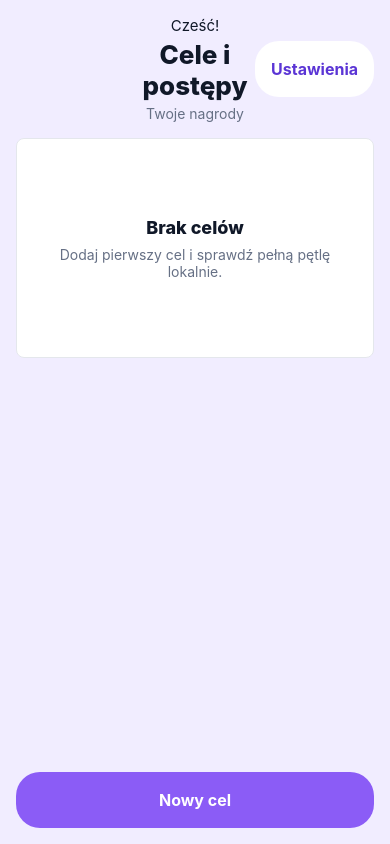
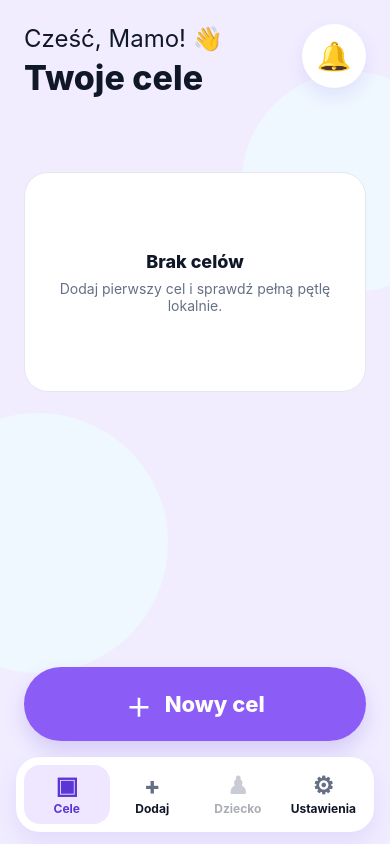
Before and after one commit to rciesielski3/unpeeky, a React Native app: screen / in a window 390 px wide. Both pictures are taken after a click on the button "Kontynuuj". Built offline with nearby package versions, Linux system fonts and the light colour scheme.

Commit message:
feat: align goals screen with mockup

```diff
--- a/App.tsx
+++ b/App.tsx
@@ -2,6 +2,7 @@ import { useEffect, useMemo, useRef, useState } from "react";
 import { Alert, Platform, SafeAreaView, StatusBar as NativeStatusBar, StyleSheet, Text, View } from "react-native";
 import { StatusBar } from "expo-status-bar";
 
+import { BottomNav } from "./src/components/BottomNav";
 import { AddGoalScreen } from "./src/screens/AddGoalScreen";
 import { ApproveTaskScreen } from "./src/screens/ApproveTaskScreen";
 import { ChildScreen } from "./src/screens/ChildScreen";
@@ -129,6 +130,15 @@ export default function App() {
     setRoute("goals");
   }
 
+  function handleOpenChildTab() {
+    if (!activeGoal) {
+      setRoute("goals");
+      return;
+    }
+
+    setRoute("child");
+  }
+
   if (!isHydrated || !settings) {
     return (
       <SafeAreaView style={styles.safeArea}>
@@ -185,11 +195,25 @@ export default function App() {
       ) : null}
     </>
   );
+  const shouldShowBottomNav = Boolean(settings.appMode) && route !== "approveTask";
+  const routeBackground = getRouteBackground(route);
 
   return (
-    <SafeAreaView style={styles.safeArea}>
+    <SafeAreaView style={[styles.safeArea, { backgroundColor: routeBackground }]}>
       <StatusBar style="dark" />
-      <View style={styles.app}>{screen}</View>
+      <View style={[styles.app, { backgroundColor: routeBackground }]}>
+        <View style={styles.screenSlot}>{screen}</View>
+        {shouldShowBottomNav ? (
+          <BottomNav
+            activeRoute={route}
+            hasChildView={Boolean(activeGoal)}
+            onAddGoal={() => setRoute("addGoal")}
+            onOpenChild={handleOpenChildTab}
+            onOpenGoals={() => setRoute("goals")}
+            onOpenSettings={() => setRoute("settings")}
+          />
+        ) : null}
+      </View>
     </SafeAreaView>
   );
 }
@@ -203,6 +227,9 @@ const styles = StyleSheet.create({
   app: {
     flex: 1
   },
+  screenSlot: {
+    flex: 1
+  },
   loading: {
     alignItems: "center",
     flex: 1,
@@ -213,3 +240,18 @@ const styles = StyleSheet.create({
     fontSize: 16
   }
 });
+
+function getRouteBackground(route: AppRoute): string {
+  switch (route) {
+    case "addGoal":
+      return colors.addBackground;
+    case "child":
+      return colors.childBackground;
+    case "settings":
+      return colors.settingsBackground;
+    case "approveTask":
+    case "goals":
+    default:
+      return colors.parentBackground;
+  }
+}
--- /dev/null
+++ b/src/components/BottomNav.tsx
@@ -0,0 +1,107 @@
+import { Pressable, StyleSheet, Text, View } from "react-native";
+
+import { strings } from "../i18n/strings";
+import type { AppRoute } from "../navigation/routes";
+import { colors, fonts, radii, spacing } from "../ui/theme";
+
+type BottomNavProps = {
+  activeRoute: AppRoute;
+  hasChildView: boolean;
+  onAddGoal: () => void;
+  onOpenChild: () => void;
+  onOpenGoals: () => void;
+  onOpenSettings: () => void;
+};
+
+type NavItem = {
+  id: AppRoute;
+  icon: string;
+  label: string;
+  disabled?: boolean;
+  onPress: () => void;
+};
+
+export function BottomNav({
+  activeRoute,
+  hasChildView,
+  onAddGoal,
+  onOpenChild,
+  onOpenGoals,
+  onOpenSettings
+}: BottomNavProps) {
+  const items: NavItem[] = [
+    { id: "goals", icon: "▣", label: strings.navigation.goals, onPress: onOpenGoals },
+    { id: "addGoal", icon: "+", label: strings.navigation.add, onPress: onAddGoal },
+    { id: "child", disabled: !hasChildView, icon: "♟", label: strings.navigation.child, onPress: onOpenChild },
+    { id: "settings", icon: "⚙", label: strings.navigation.settings, onPress: onOpenSettings }
+  ];
+
+  return (
+    <View style={styles.wrap}>
+      {items.map((item) => {
+        const isActive = activeRoute === item.id;
+
+        return (
+          <Pressable
+            accessibilityLabel={item.label}
+            accessibilityRole="button"
+            accessibilityState={{ disabled: item.disabled, selected: isActive }}
+            disabled={item.disabled}
+            key={item.id}
+            onPress={item.onPress}
+            style={[styles.item, isActive && styles.activeItem, item.disabled && styles.disabledItem]}
+          >
+            <Text style={[styles.icon, isActive && styles.activeText]}>{item.icon}</Text>
+            <Text style={[styles.label, isActive && styles.activeText]}>{item.label}</Text>
+          </Pressable>
+        );
+      })}
+    </View>
+  );
+}
+
+const styles = StyleSheet.create({
+  wrap: {
+    alignItems: "center",
+    alignSelf: "stretch",
+    backgroundColor: colors.surface,
+    borderRadius: radii.lg,
+    flexDirection: "row",
+    justifyContent: "space-between",
+    marginBottom: spacing.md,
+    marginHorizontal: spacing.lg,
+    padding: spacing.sm,
+    shadowColor: colors.primaryDark,
+    shadowOffset: { height: 10, width: 0 },
+    shadowOpacity: 0.1,
+    shadowRadius: 24
+  },
+  item: {
+    alignItems: "center",
+    borderRadius: radii.md,
+    flex: 1,
+    gap: 2,
+    paddingVertical: spacing.sm
+  },
+  activeItem: {
+    backgroundColor: colors.primarySoft
+  },
+  disabledItem: {
+    opacity: 0.35
+  },
+  icon: {
+    color: colors.textMuted,
+    fontFamily: fonts.heading,
+    fontSize: 24,
+    fontWeight: "800",
+    lineHeight: 26
+  },
+  label: {
+    color: colors.text,
+    fontSize: 12,
+    fontWeight: "700"
+  },
+  activeText: {
+    color: colors.primaryDark
+  }
+});
--- a/src/components/ProgressBar.tsx
+++ b/src/components/ProgressBar.tsx
@@ -3,13 +3,14 @@ import { StyleSheet, View } from "react-native";
 import { colors } from "../ui/theme";
 
 type ProgressBarProps = {
+  color?: string;
   progress: number;
 };
 
-export function ProgressBar({ progress }: ProgressBarProps) {
+export function ProgressBar({ color = colors.accent, progress }: ProgressBarProps) {
   return (
     <View style={styles.track}>
-      <View style={[styles.fill, { width: `${Math.min(1, Math.max(0, progress)) * 100}%` }]} />
+      <View style={[styles.fill, { backgroundColor: color, width: `${Math.min(1, Math.max(0, progress)) * 100}%` }]} />
     </View>
   );
 }
--- a/src/i18n/strings.ts
+++ b/src/i18n/strings.ts
@@ -56,8 +56,8 @@ export const strings = {
     backButton: "Wróć"
   },
   goals: {
-    greeting: "Cześć!",
-    title: "Cele i postępy",
+    greeting: "Cześć, Mamo! 👋",
+    title: "Twoje cele",
     subtitle: "Twoje nagrody",
     settingsButton: "Ustawienia",
     emptyTitle: "Brak celów",
@@ -74,6 +74,12 @@ export const strings = {
     thumbnailLabel: (rewardName: string) => `Zdjęcie nagrody: ${rewardName}`,
     cardProgress: (childName: string, completedTasks: number, totalTasks: number) =>
       `${childName} - ${completedTasks}/${totalTasks}`
+  },
+  navigation: {
+    goals: "Cele",
+    add: "Dodaj",
+    child: "Dziecko",
+    settings: "Ustawienia"
   },
   settings: {
     title: "Ustawienia",
--- a/src/screens/GoalsScreen.tsx
+++ b/src/screens/GoalsScreen.tsx
@@ -32,16 +32,21 @@ export function GoalsScreen({
 
   return (
     <View style={styles.screen}>
+      <View style={styles.glowTop} />
+      <View style={styles.glowBottom} />
       <View style={styles.header}>
-        <View style={styles.headerSide} />
         <View style={styles.headerCopy}>
           <Text style={styles.hello}>{strings.goals.greeting}</Text>
           <Text style={styles.title}>{strings.goals.title}</Text>
-          <Text style={styles.subtitle}>{strings.goals.subtitle}</Text>
         </View>
-        <View style={[styles.headerSide, styles.headerAction]}>
-          <Button label={strings.goals.settingsButton} onPress={onOpenSettings} variant="ghost" />
-        </View>
+        <Pressable
+          accessibilityLabel={strings.goals.settingsButton}
+          accessibilityRole="button"
+          onPress={onOpenSettings}
+          style={styles.settingsCircle}
+        >
+          <Text style={styles.settingsIcon}>🔔</Text>
+        </Pressable>
       </View>
 
       <FlatList
@@ -54,8 +59,11 @@ export function GoalsScreen({
         contentContainerStyle={styles.list}
         data={sortedGoals}
         keyExtractor={(goal) => goal.id}
-        renderItem={({ item }) => {
+        renderItem={({ index, item }) => {
           const isCompleted = isGoalComplete(item);
+          const progress = getGoalProgress(item);
+          const progressPercent = Math.round(progress * 100);
+          const progressColor = getGoalAccent(index);
 
           return (
             <View style={[styles.card, isCompleted && styles.completedCard]}>
@@ -70,23 +78,37 @@ export function GoalsScreen({
                   <View style={styles.cardCopy}>
                     <View style={styles.titleRow}>
                       <Text style={styles.cardTitle}>{item.rewardName}</Text>
-                      {isCompleted ? (
-                        <View style={styles.completedBadge}>
-                          <Text style={styles.completedBadgeText}>{strings.goals.completedBadge}</Text>
-                        </View>
-                      ) : null}
+                      <Pressable
+                        accessibilityLabel={strings.goals.deleteButton}
+                        accessibilityRole="button"
+                        onPress={() => onDeleteGoal(item.id)}
+                        style={styles.menuButton}
+                      >
+                        <Text style={styles.menuDots}>⋮</Text>
+                      </Pressable>
                     </View>
                     <View style={styles.childRow}>
                       <AvatarBadge avatarId={item.avatarId} size="sm" />
-                      <Text style={styles.meta}>
-                        {strings.goals.cardProgress(item.childName, item.completedTasks, item.totalTasks)}
-                      </Text>
+                      <Text style={styles.childName}>{item.childName}</Text>
                     </View>
+                    <Text style={styles.tasksText}>
+                      <Text style={[styles.completedTasks, { color: progressColor }]}>{item.completedTasks}</Text>
+                      {` / ${item.totalTasks} zadań`}
+                    </Text>
+                    <View style={styles.progressRow}>
+                      <View style={styles.progressWrap}>
+                        <ProgressBar color={progressColor} progress={progress} />
+                      </View>
+                      <Text style={styles.percent}>{progressPercent}%</Text>
+                    </View>
+                    {isCompleted ? (
+                      <View style={styles.completedBadge}>
+                        <Text style={styles.completedBadgeText}>{strings.goals.completedBadge}</Text>
+                      </View>
+                    ) : null}
                   </View>
                 </View>
-                <ProgressBar progress={getGoalProgress(item)} />
               </Pressable>
-              <Button label={strings.goals.deleteButton} onPress={() => onDeleteGoal(item.id)} variant="ghost" />
             </View>
           );
         }}
@@ -101,7 +123,15 @@ export function GoalsScreen({
       ) : null}
 
       <View style={styles.footer}>
-        <Button disabled={hasReachedFreeLimit} label={strings.goals.newGoalButton} onPress={onAddGoal} />
+        <Pressable
+          accessibilityRole="button"
+          disabled={hasReachedFreeLimit}
+          onPress={onAddGoal}
+          style={[styles.addButton, hasReachedFreeLimit && styles.disabledButton]}
+        >
+          <Text style={styles.addIcon}>+</Text>
+          <Text style={styles.addButtonText}>{strings.goals.newGoalButton}</Text>
+        </Pressable>
       </View>
     </View>
   );
@@ -111,54 +141,78 @@ const styles = StyleSheet.create({
   screen: {
     flex: 1,
     backgroundColor: colors.parentBackground,
-    padding: spacing.lg
+    overflow: "hidden",
+    paddingHorizontal: spacing.xl,
+    paddingTop: spacing.xl
+  },
+  glowTop: {
+    backgroundColor: colors.parentBackgroundSoft,
+    borderRadius: 180,
+    height: 220,
+    position: "absolute",
+    right: -72,
+    top: 72,
+    width: 220
+  },
+  glowBottom: {
+    backgroundColor: colors.parentBackgroundSoft,
+    borderRadius: 220,
+    bottom: 84,
+    height: 260,
+    left: -92,
+    position: "absolute",
+    width: 260
   },
   header: {
-    alignItems: "center",
+    alignItems: "flex-start",
     flexDirection: "row",
-    justifyContent: "center",
-    marginBottom: spacing.lg,
-    minHeight: 72
-  },
-  headerSide: {
-    flexBasis: 112,
-    flexShrink: 0
+    justifyContent: "space-between",
+    marginBottom: spacing.xl,
+    minHeight: 124
   },
   headerCopy: {
-    alignItems: "center",
-    flex: 1
-  },
-  headerAction: {
-    alignItems: "flex-end"
+    flex: 1,
+    paddingRight: spacing.lg
   },
   title: {
     color: colors.text,
     fontFamily: fonts.heading,
-    fontSize: 26,
+    fontSize: 34,
     fontWeight: "800",
-    textAlign: "center"
+    letterSpacing: 0,
+    lineHeight: 40
   },
   hello: {
     color: colors.text,
-    fontSize: 15,
+    fontSize: 24,
     marginBottom: spacing.xs,
-    textAlign: "center"
+    lineHeight: 30
   },
-  subtitle: {
-    color: colors.textMuted,
-    fontSize: 14,
-    marginTop: spacing.xs,
-    textAlign: "center"
+  settingsCircle: {
+    alignItems: "center",
+    backgroundColor: colors.surface,
+    borderRadius: radii.pill,
+    height: 64,
+    justifyContent: "center",
+    shadowColor: colors.primaryDark,
+    shadowOffset: { height: 8, width: 0 },
+    shadowOpacity: 0.1,
+    shadowRadius: 18,
+    width: 64
+  },
+  settingsIcon: {
+    fontSize: 28
   },
   list: {
     flexGrow: 1,
-    gap: spacing.md
+    gap: spacing.xl,
+    paddingBottom: spacing.xl
   },
   empty: {
     alignItems: "center",
     backgroundColor: colors.surface,
     borderColor: colors.border,
-    borderRadius: 8,
+    borderRadius: radii.lg,
     borderWidth: 1,
     gap: spacing.sm,
     justifyContent: "center",
@@ -177,15 +231,12 @@ const styles = StyleSheet.create({
   },
   card: {
     backgroundColor: colors.surface,
-    borderColor: colors.border,
-    borderRadius: radii.lg,
-    borderWidth: 1,
-    gap: spacing.sm,
-    padding: spacing.lg,
+    borderRadius: 24,
+    padding: spacing.md,
     shadowColor: colors.primaryDark,
-    shadowOffset: { height: 8, width: 0 },
+    shadowOffset: { height: 12, width: 0 },
     shadowOpacity: 0.08,
-    shadowRadius: 16
+    shadowRadius: 20
   },
   cardContent: {
     alignSelf: "stretch",
@@ -196,25 +247,27 @@ const styles = StyleSheet.create({
     borderColor: colors.successBorder
   },
   cardHeader: {
-    alignItems: "center",
+    alignItems: "stretch",
     flexDirection: "row",
-    gap: spacing.md
+    gap: spacing.xl
   },
   thumbnail: {
     backgroundColor: colors.surfaceMuted,
-    borderRadius: radii.md,
-    height: 84,
-    width: 84
+    borderRadius: radii.lg,
+    height: 166,
+    width: 166
   },
   cardCopy: {
     flex: 1,
-    gap: spacing.xs
+    gap: spacing.md,
+    justifyContent: "center",
+    paddingVertical: spacing.sm
   },
   titleRow: {
-    alignItems: "center",
+    alignItems: "flex-start",
     flexDirection: "row",
-    flexWrap: "wrap",
-    gap: spacing.sm
+    gap: spacing.sm,
+    justifyContent: "space-between"
   },
   childRow: {
     alignItems: "center",
@@ -223,12 +276,45 @@ const styles = StyleSheet.create({
   },
   cardTitle: {
     color: colors.text,
-    fontSize: 18,
+    flex: 1,
+    fontSize: 20,
+    fontWeight: "800"
+  },
+  childName: {
+    color: colors.textMuted,
+    fontSize: 16,
+    fontWeight: "600"
+  },
+  tasksText: {
+    color: colors.text,
+    fontSize: 16
+  },
+  completedTasks: {
+    fontWeight: "800"
+  },
+  progressRow: {
+    alignItems: "center",
+    flexDirection: "row",
+    gap: spacing.md
+  },
+  progressWrap: {
+    flex: 1
+  },
+  percent: {
+    color: colors.textMuted,
+    fontSize: 14,
     fontWeight: "700"
   },
-  meta: {
+  menuButton: {
+    alignItems: "center",
+    minHeight: 32,
+    minWidth: 28
+  },
+  menuDots: {
     color: colors.textMuted,
-    fontSize: 14
+    fontSize: 28,
+    fontWeight: "800",
+    lineHeight: 28
   },
   completedBadge: {
     backgroundColor: colors.accent,
@@ -242,7 +328,35 @@ const styles = StyleSheet.create({
     fontWeight: "800"
   },
   footer: {
-    paddingTop: spacing.md
+    paddingBottom: spacing.lg,
+    paddingTop: spacing.sm
+  },
+  addButton: {
+    alignItems: "center",
+    backgroundColor: colors.primary,
+    borderRadius: radii.pill,
+    flexDirection: "row",
+    gap: spacing.md,
+    justifyContent: "center",
+    minHeight: 74,
+    shadowColor: colors.primaryDark,
+    shadowOffset: { height: 10, width: 0 },
+    shadowOpacity: 0.18,
+    shadowRadius: 20
+  },
+  disabledButton: {
+    opacity: 0.45
+  },
+  addIcon: {
+    color: colors.surface,
+    fontSize: 42,
+    fontWeight: "300",
+    lineHeight: 46
+  },
+  addButtonText: {
+    color: colors.surface,
+    fontSize: 22,
+    fontWeight: "800"
   },
   limitCard: {
     backgroundColor: colors.surface,
@@ -266,3 +380,9 @@ const styles = StyleSheet.create({
 function compareGoalsByStatus(firstGoal: Goal, secondGoal: Goal): number {
   return Number(isGoalComplete(firstGoal)) - Number(isGoalComplete(secondGoal));
 }
+
+function getGoalAccent(index: number): string {
+  const accents = [colors.primary, colors.warning, colors.accent] as const;
+
+  return accents[index % accents.length] ?? colors.primary;
+}
--- a/src/ui/theme.ts
+++ b/src/ui/theme.ts
@@ -3,6 +3,7 @@ import { Platform } from "react-native";
 export const colors = {
   background: "#F8FAFC",
   parentBackground: "#F1EDFF",
+  parentBackgroundSoft: "#EFF7FF",
   addBackground: "#FFF5D8",
   childBackground: "#EAF5FF",
   settingsBackground: "#EEF8DF",
@@ -10,6 +11,7 @@ export const colors = {
   surfaceMuted: "#F2F4FF",
   primary: "#8B5CF6",
   primaryDark: "#5B35D5",
+  primarySoft: "#EEE7FF",
   accent: "#7AC943",
   accentDark: "#4C9F24",
   warning: "#FFB703",
```
